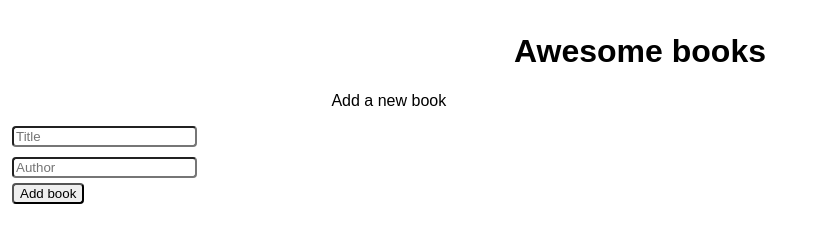
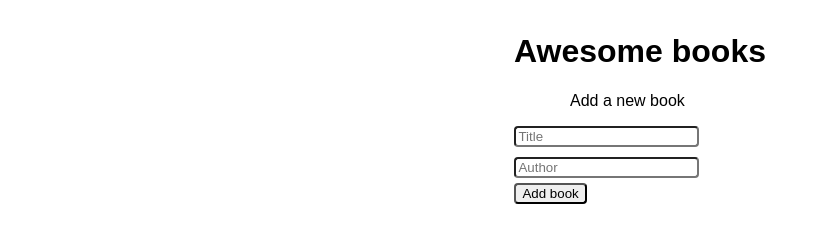
Before and after one commit to david30-maker/awesome-book-project, a website: page index.html in a window 1280 px wide. Shown: the whole page, without its empty margins (0-816 px from the left). Drawn offline with Linux system fonts and the light colour scheme.

Commit message:
add class for showing list and align form to center

```diff
--- a/class.js
+++ b/class.js
@@ -32,8 +32,7 @@ class Book {
       book.innerHTML = display;
     }
 
-    // someone have to uncomment this part.
-    /*static addBook() {
+    static addBook() {
       const titleInput = document.querySelector("#first-name").value;
       const authorInput = document.querySelector("#last-name").value;
       if (titleInput !== "" && authorInput !== "") {
@@ -43,10 +42,10 @@ class Book {
         localStorage.setItem("books", JSON.stringify(books));
         this.displayBooks();
       }
-    } */
+    }
 
   //someone have to uncomment this part
-    /*static removeBook(id) {
+  /* static removeBook(id) {
       const books = Display.getBooks();
       const bookIndex = books.findIndex((item, i) => i === id);
       books.splice(bookIndex, 1);
--- a/style.css
+++ b/style.css
@@ -11,10 +11,9 @@ body {
 .p-1 {
   margin-top: 8px;
   font-weight: 100;
+  margin-right: 70%;
 
 }
-
-
 
 /*.booksAdded button {
   font-weight: 100;
@@ -58,6 +57,7 @@ hr {
 
 .form {
   width: 60%;
+  margin-left: 40%;
 }
 
 form input {
```
Also changed, not shown: index.html (+0 -6 lines).
